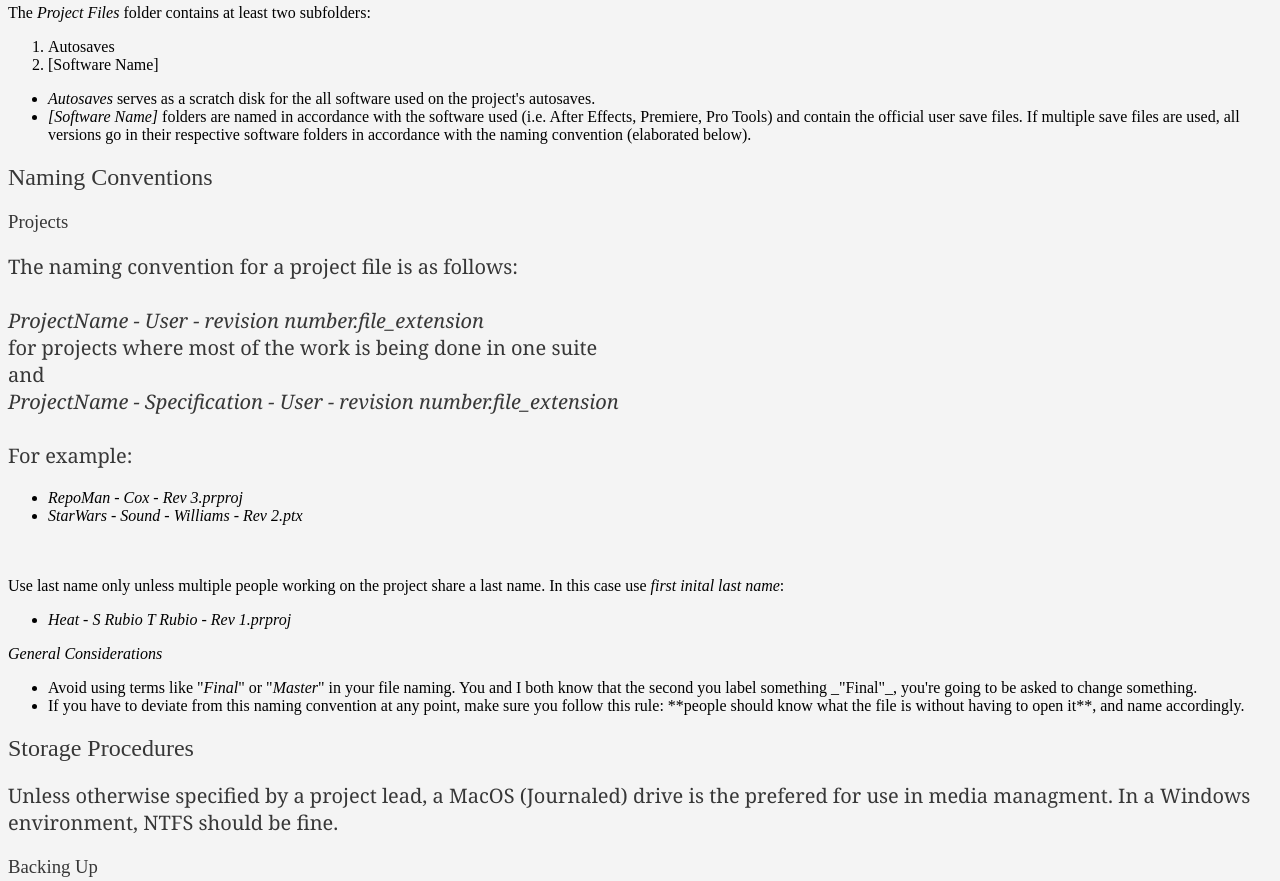
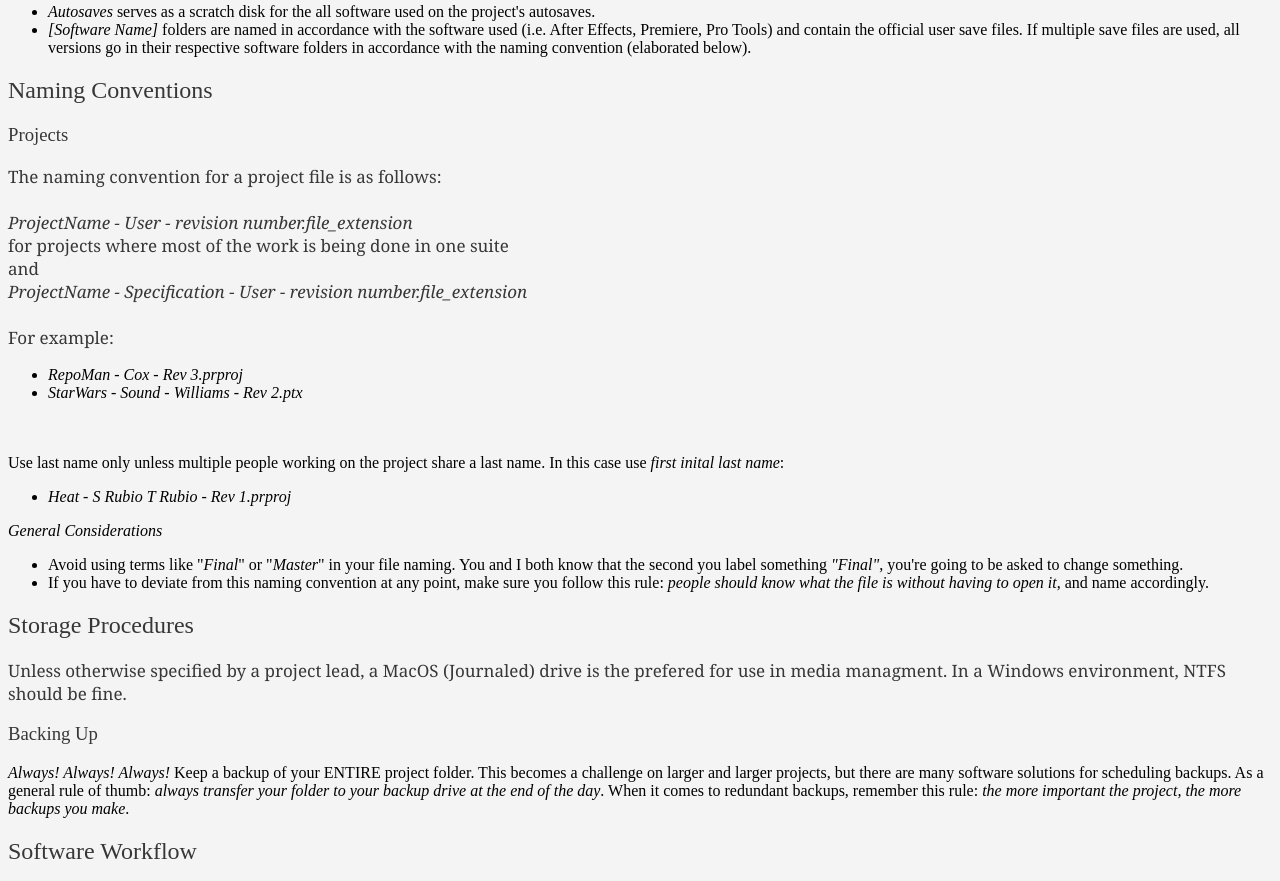
Before and after one commit to davidfkennedy/SFEU-Managment, a plain HTML site: page index.html in a window 1280 px wide. Shown: the part 835-1716 px from the top of the page. Drawn offline with Linux system fonts and the light colour scheme; a web font is replaced by a local one.

Commit message:
First Final

```diff
--- a/SFUE.css
+++ b/SFUE.css
@@ -39,6 +39,6 @@ h5 {
 
 p {
     color: #373737;
-    font-family: Georgia;
-    font-size: 20px;
+    font-family: Georgia, Verdana;
+    font-size: 17px;
 }
--- a/index.html
+++ b/index.html
@@ -9,7 +9,7 @@
 <div align="center">
 	<h3>by David F Kennedy</h3>
 </div>
-<h5>Version 1.3 / Updated 27 August 2017</h5>
+<h5>Version 1.3 // Updated 27 August 2017</h5>
 
 <p>Below the following headers one will find a guide to setting up and organizing a filesystem for digital media management, with a focus on video editing and post-production in a macOS environment using Adobe Creative Cloud.</p>
 
@@ -81,8 +81,8 @@ For example:
 
 	<i>General Considerations</i>
 	<ul>
-	 	<li> Avoid using terms like "<i>Final</i>" or "<i>Master</i>" in your file naming. You and I both know that the second you label something _"Final"_, you're going to be asked to change something.</li>
-		<li> If you have to deviate from this naming convention at any point, make sure you follow this rule: **people should know what the file is without having to open it**, and name accordingly.</li>
+	 	<li> Avoid using terms like "<i>Final</i>" or "<i>Master</i>" in your file naming. You and I both know that the second you label something <i>"Final"</i>, you're going to be asked to change something.</li>
+		<li> If you have to deviate from this naming convention at any point, make sure you follow this rule: <i>people should know what the file is without having to open it</i>, and name accordingly.</li>
 	</ul>
 	</p>
 
@@ -92,7 +92,7 @@ For example:
 		Unless otherwise specified by a project lead, a MacOS (Journaled) drive is the prefered for use in media managment. In a Windows environment, NTFS should be fine.
 
 <h3>Backing Up</h3>
-	<i>Always! Always! Always!</i> Keep a backup of your ENTIRE project folder. This becomes a challenge on larger and larger projects, but there are many software solutions for scheduling backups, but as a general rule of thumb: <i>always transfer your folder to your backup drive at the end of the day</i>. When it comes to redundant backups, remember this rule: <i>the more important the project, the more backups you make</i>.
+	<i>Always! Always! Always!</i> Keep a backup of your ENTIRE project folder. This becomes a challenge on larger and larger projects, but there are many software solutions for scheduling backups. As a general rule of thumb: <i>always transfer your folder to your backup drive at the end of the day</i>. When it comes to redundant backups, remember this rule: <i>the more important the project, the more backups you make</i>.
 	</p>
 
 <h2> Software Workflow </h2>
```
